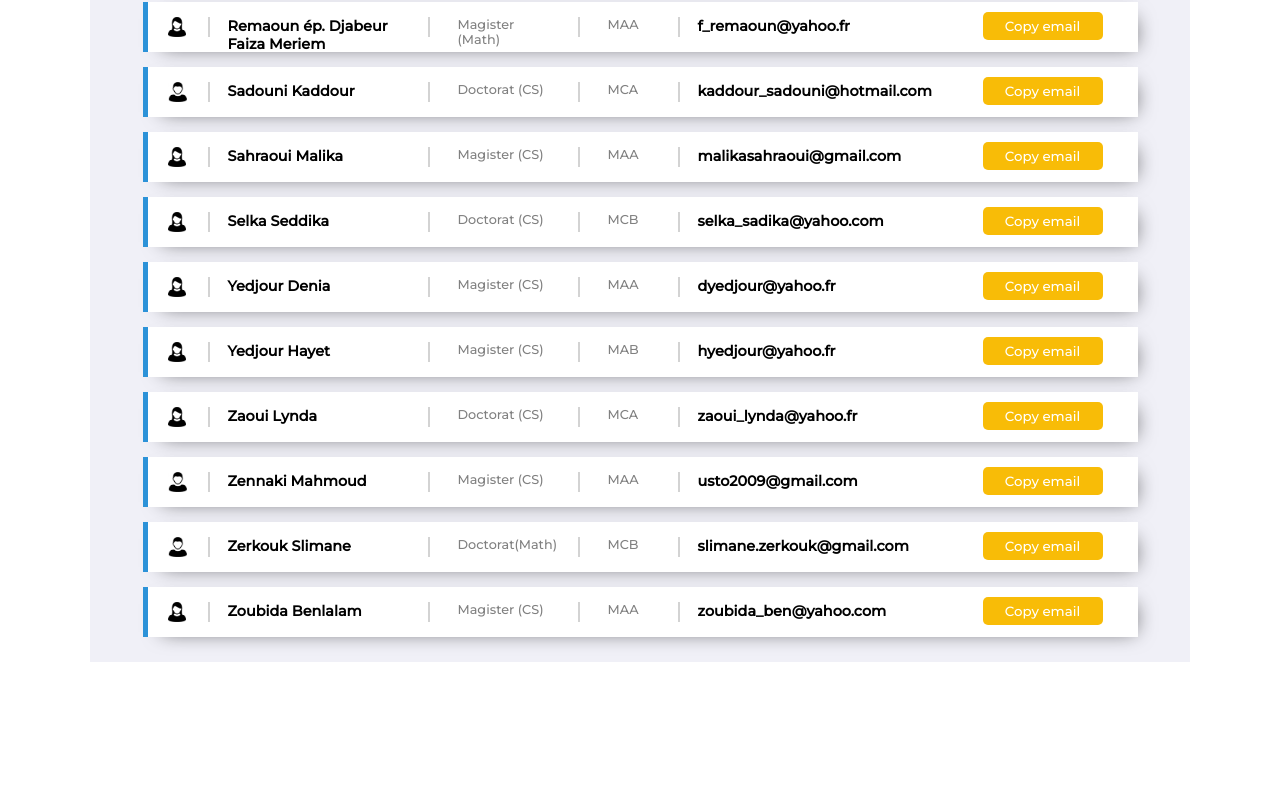
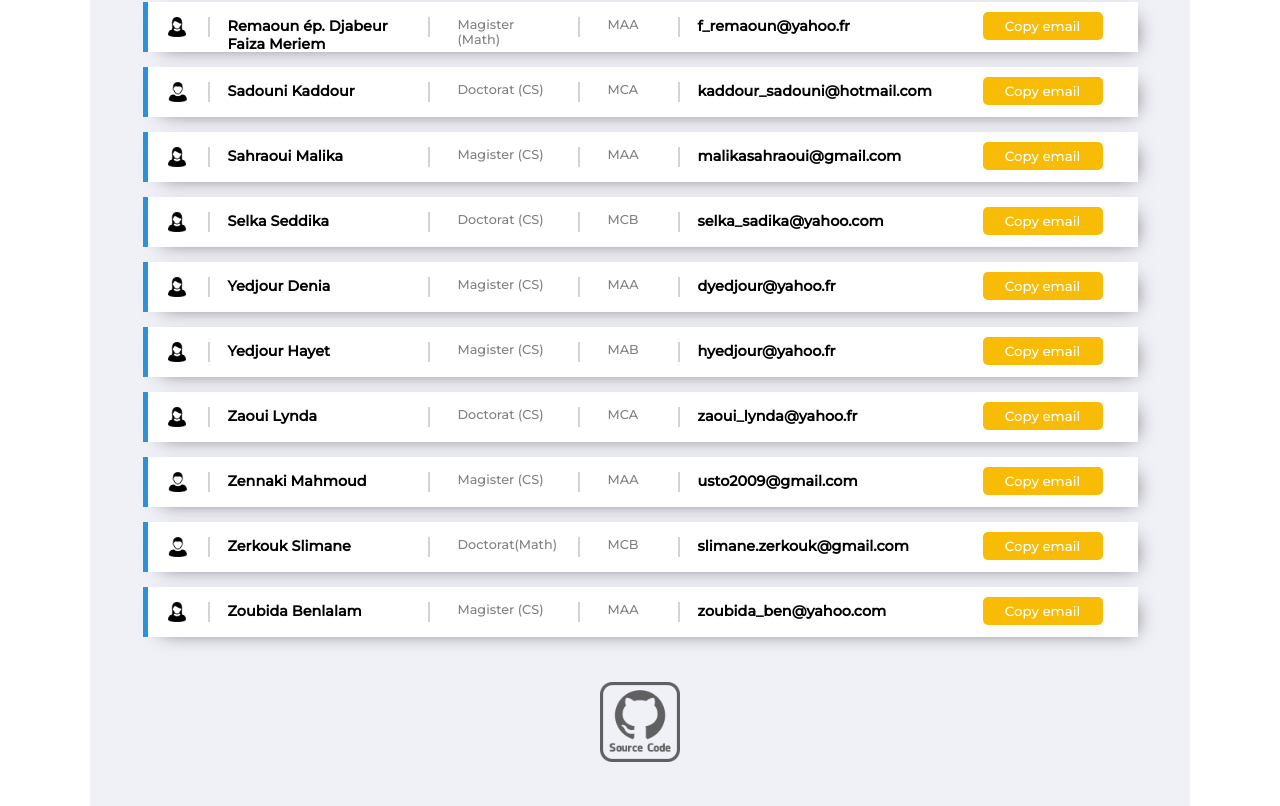
Before and after one commit to samadou92/PROFinder, a React (Create React App) app: page / in a window 1280 px wide. Shown: the part 4083-4889 px from the top of the page. Before the commit the page ends 4745 px from the top, so only its background shows below. Built offline with nearby package versions, Linux system fonts and the light colour scheme.

Commit message:
source code button

```diff
--- a/src/App.css
+++ b/src/App.css
@@ -103,6 +103,11 @@
     color: white;
     font-family: Montserrat, archivo narrow, Helvetica;
     margin: 10px auto;
+    cursor: pointer;
+}
+
+.copy-button:hover {
+    background-color: rgb(206, 156, 7);
 }
 
 .popup-message {
@@ -134,3 +139,17 @@
     border-right: 10px solid transparent;
     border-top: 10px solid gray;
 }
+
+.footer-box {
+    text-align: center;
+}
+
+.footer-box img {
+    height: 80px;
+    margin: 30px auto;
+    opacity: 60%;
+}
+
+.footer-box img:hover {
+    opacity: 1;
+}
--- a/src/App.js
+++ b/src/App.js
@@ -5,6 +5,7 @@ import data from './data/profilesData.json';
 import maleicon from './res/icons/male-icon.png';
 import femaleicon from './res/icons/female-icon.png';
 import logo from './res/images/logo.png';
+import sourceCodeIcon from './res/icons/code-source-icon.png';
 
 class App extends React.Component {
 
@@ -47,6 +48,7 @@ class App extends React.Component {
       <div className="App">
         <HeaderBox data={{value: this.state.inputValue, function: this.handleChange}} />
         <ProfilesRowsBoard profiles={this.state.profilesDetails} />
+        <FooterBox />
       </div>
     );
   }
@@ -136,4 +138,14 @@ class ProfileRow extends React.Component {
   }
 }
 
+function FooterBox() {
+  return (
+    <div className="footer-box">
+      <a href="https://github.com/Noisy96/PROFinder" target="blank">
+        <img src={sourceCodeIcon} alt="Source code link" />
+      </a>
+    </div>
+  );
+};
+
 export default App;
```
Also changed, not shown: src/res/icons/code-source-icon.png (added).
